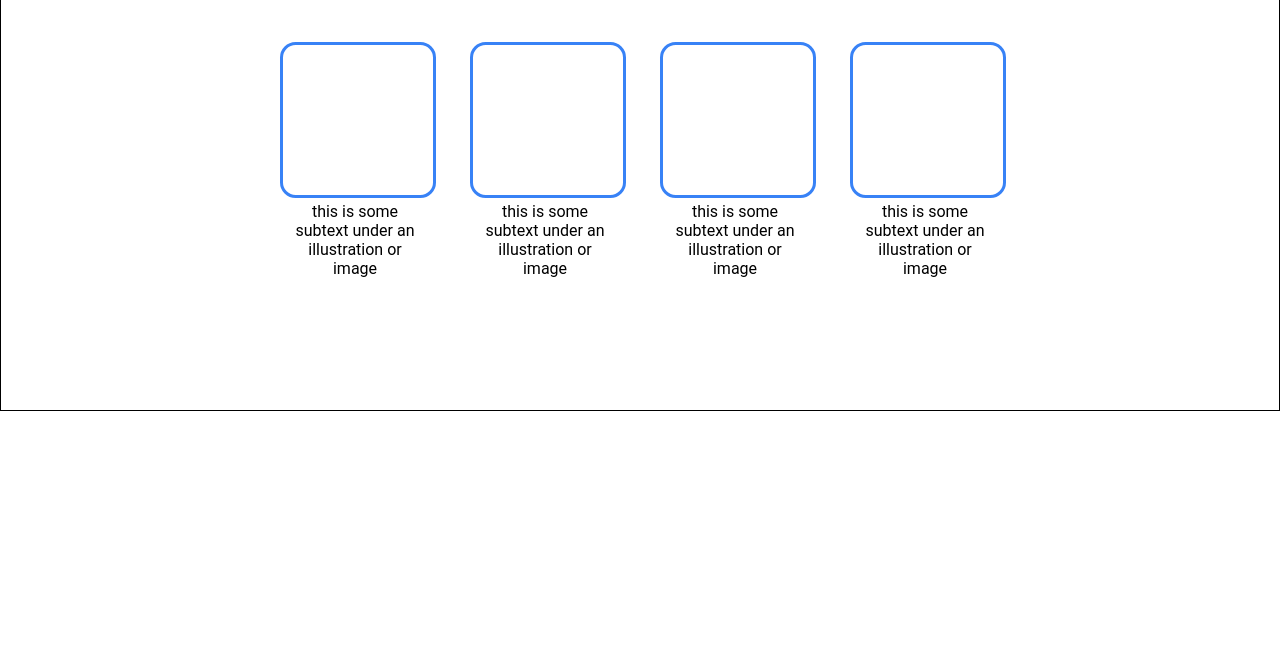
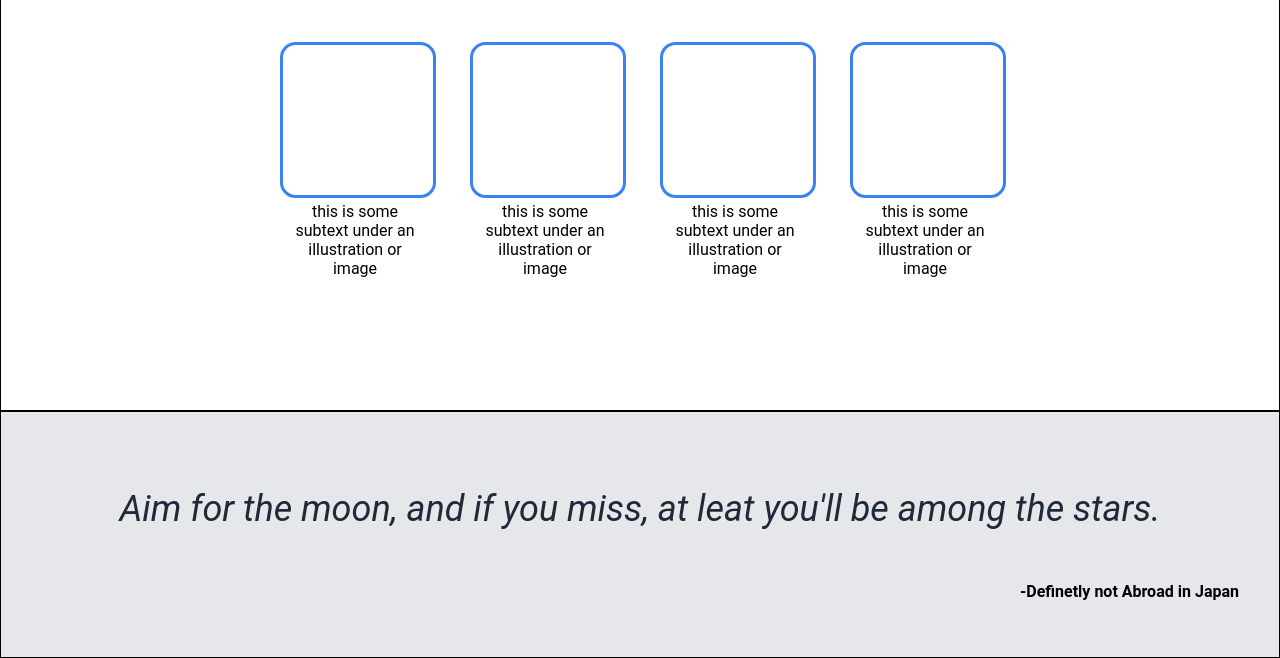
Before and after one commit to IsaacAkin/landing-page, a plain HTML site: page index.html in a window 1280 px wide. Shown: the part 553-1211 px from the top of the page. Before the commit the page ends 964 px from the top, so only its background shows below. Drawn offline with Linux system fonts and the light colour scheme.

Commit message:
started section three
- Created the div container for section three and populated it with the quote text and speaker

- aligned all items to the centre

- added padding to all elements in the container to provide space

- aligned the speaker text to flex-end for now but am working to have it appear aligned to the bottom right of the quote text

```diff
--- a/index.html
+++ b/index.html
@@ -56,5 +56,18 @@
       </div>
     </div>
     <!-- SECTION TWO -->
+
+    <!-- SECTION THREE -->
+    <div class="section-three">
+      <div class="quote-section">
+        <p>
+          Aim for the moon, and if you miss, at leat you'll be among the stars.
+        </p>
+      </div>
+      <div class="speaker">
+        <p>-Definetly not Abroad in Japan</p>
+      </div>
+    </div>
+    <!-- SECTION THREE -->
   </body>
 </html>
--- a/styles.css
+++ b/styles.css
@@ -158,3 +158,31 @@ body {
     height: 150px;
     border-radius: 10%;
 }
+
+/* SECTION THREE */
+.section-three {
+    border: 1px solid black;
+    padding: 40px;
+    background-color: #e5e7eb;
+    display: flex;
+    flex-wrap: wrap;
+    justify-content: center;
+    align-items: center;
+    flex-direction: column;
+    flex: 1;
+}
+
+.quote-section p {
+    font-size: 36px;
+    font-style: italic;
+    color: #1f2937;
+}
+
+.speaker {
+    display: flex;
+    align-self: flex-end;
+}
+
+.speaker p {
+    font-weight: 700;
+}
```
